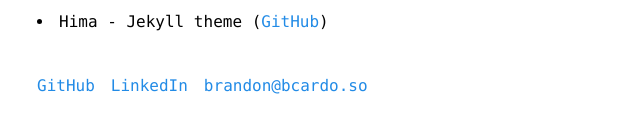
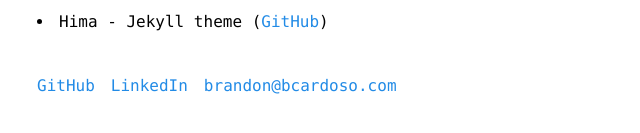
Before and after one commit to brandoncardoso/brandoncardoso.github.io, a React (Vite) app: page / in a window 1280 px wide. Shown: the part 239-372 px from the top of the page, without its empty margins (319-959 px from the left). Built offline with nearby package versions, Linux system fonts and the light colour scheme.

Commit message:
update email label

```diff
--- a/src/root.tsx
+++ b/src/root.tsx
@@ -74,7 +74,7 @@
 						<Anchor
 							href="mailto:brandon@bcardoso.com"
 							aria-label="Send an email to Brandon Cardoso">
-							brandon@bcardo.so
+							brandon@bcardoso.com
 						</Anchor>
 					</Group>
 
```
